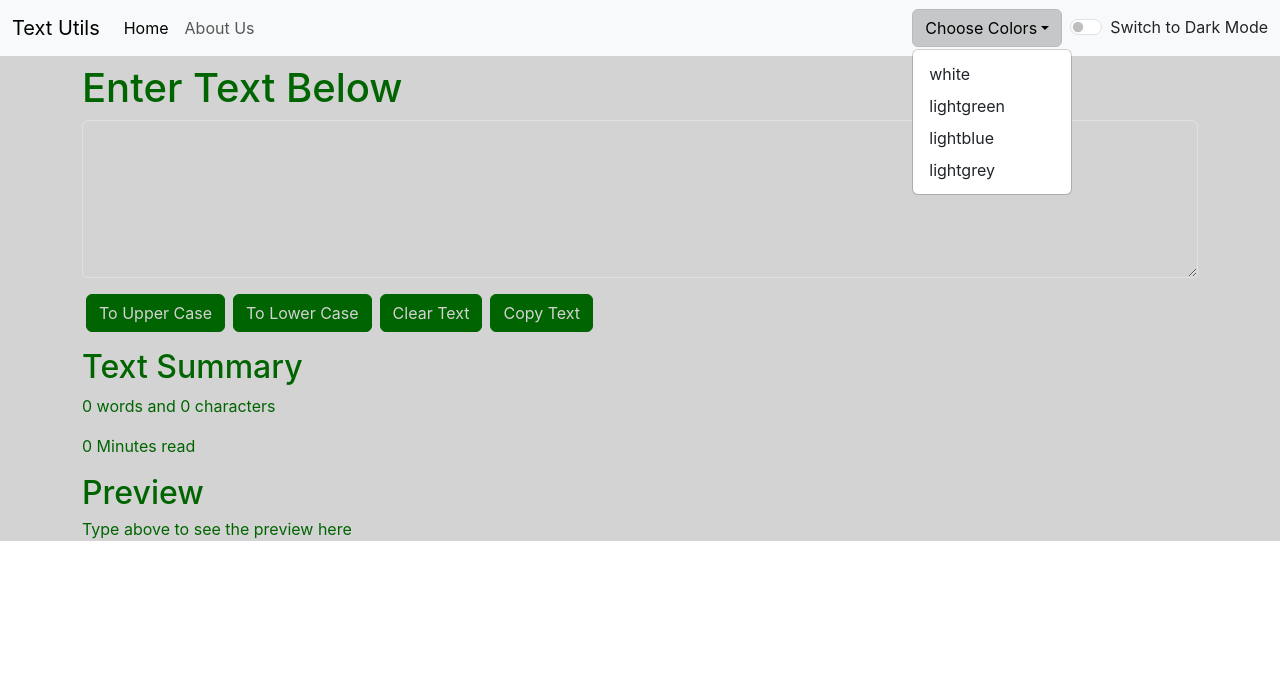
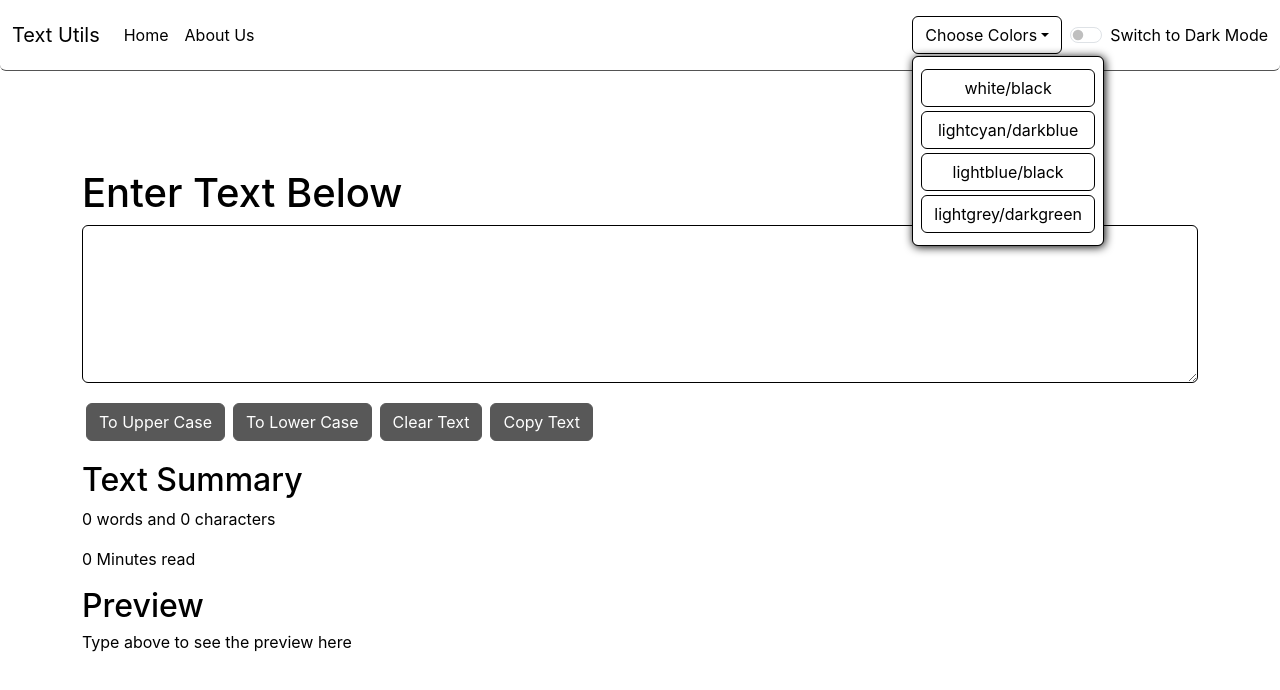
Before and after one commit to ogupta261/Reacting, a React (Create React App) app in the folder textutils/: page / in a window 1280 px wide. Both pictures are taken after a click on the button "Choose Colors". Shown: the top 690 px of the page. Built offline with nearby package versions, Linux system fonts and the light colour scheme.

Commit message:
Completed Color themes. Pending mode switch color disable.

```diff
--- a/package.json
+++ b/package.json
@@ -1,6 +1,7 @@
 {
   "dependencies": {
     "create-react-app": "^1.2.1",
+    "react-router-dom": "^6.17.0",
     "react-scripts": "^3.0.1"
   }
 }
--- a/textutils/src/App.js
+++ b/textutils/src/App.js
@@ -1,4 +1,4 @@
-import { useState } from "react";
+import { useEffect, useState } from "react";
 import "./App.css";
 import Navbar from "./Components/Navbar";
 import TextForm from "./Components/TextForm";
@@ -9,24 +9,18 @@ function App() {
   const [alert, setAlert] = useState(null);
   const [primary, setPrimary] = useState('white');
   const [secondary, setSecondary] = useState('black');
+  const [darkTheme, setDarkTheme] = useState(0);
+  const [lightTheme, setLightTheme] = useState(0);
 
   const themes = {
     light: {
-      primary: ['white','lightgreen','lightblue','lightgrey'],
-      secondary: ['black','darkblue','black','darkgreen']
+      primary: ['white', 'lightcyan', 'lightblue', 'lightgrey'],
+      secondary: ['black', 'darkblue', 'black', 'darkgreen']
     },
     dark: {
-      primary: ['black','darkblue','black','darkgreen'],
-      secondary: ['white','lightgreen','lightblue','lightgrey']
+      primary: ['black', 'darkslateblue', 'black', 'darkslategrey'],
+      secondary: ['white', 'lightcyan', 'lightblue', 'lightgrey']
     }
-  }
-
-  const setPrimaryColor = (color) => {
-    setPrimary(color)
-  }
-
-  const setSecondaryColor = (color) => {
-    setSecondary(color)
   }
 
   const showAlert = (message, type, time) => {
@@ -40,18 +34,80 @@ function App() {
   }
 
   let switchMode = () => {
-    document.body.style.backgroundColor = mode==='light' ? 'black' : 'white'
-    setPrimary(document.body.style.backgroundColor)
-    setSecondary(mode==='light' ? 'white' : 'black')
-    // showAlert((mode==='light' ? 'Dark' : 'Light') + ' mode has been set!', 'success', 1500)
-    setMode(mode==='light' ? 'dark' : 'light')
+    // console.dir(event)
+    setMode(mode === 'light' ? 'dark' : 'light')
+    switch (mode) {
+      case 'dark':
+        document.body.style.backgroundColor = themes.light.primary[lightTheme]
+        setPrimary(themes.light.primary[lightTheme])
+        setSecondary(themes.light.secondary[lightTheme])
+        showAlert('Light mode has been set!', 'success', 500)
+        // document.getElementById(`light-color-button-${lightTheme}`).disabled = true
+        break;
+      case 'light':
+        document.body.style.backgroundColor = themes.dark.primary[darkTheme]
+        setPrimary(themes.dark.primary[darkTheme])
+        setSecondary(themes.dark.secondary[darkTheme])
+        showAlert('Dark mode has been set!', 'success', 500)
+        // document.getElementById(`dark-color-button-${darkTheme}`).disabled = true
+        break;
+      default:
+        break;
+    }
   }
+
+  const handleSwitchColor = (event) => {
+    let index = event.target.value
+    // console.log(`Inside handleSwitchColor index=${index}`)
+    switch (mode) {
+      case 'dark':
+        // console.log(`Inside dark`)
+        document.body.style.backgroundColor = themes.dark.primary[index]
+        setPrimary(themes.dark.primary[index])
+        setSecondary(themes.dark.secondary[index])
+        setDarkTheme(index)
+        // console.log(`length = ${themes.dark.primary.length}`)
+        for (let i = 0; i < themes.dark.primary.length; i++) {
+          if ((index-i) === 0) {
+            // console.log(`Setting ${i} dark button to disabled`)
+            document.getElementById("dark-color-button-" + i).disabled = true
+          } else {
+            // console.log(`Setting ${i} dark button to enabled`)
+            document.getElementById("dark-color-button-" + i).disabled = false
+          }
+        }
+        break;
+
+      case 'light':
+        // console.log(`Inside light`)
+        document.body.style.backgroundColor = themes.light.primary[index]
+        setPrimary(themes.light.primary[index])
+        setSecondary(themes.light.secondary[index])
+        setLightTheme(index)
+        // console.log(`length = ${themes.light.primary.length}`)
+        for (let i = 0; i < themes.light.primary.length; i++) {
+          if ((index-i) === 0) {
+            // console.log(`Setting ${i} light button to disabled`)
+            document.getElementById("light-color-button-" + i).disabled = true
+          } else {
+            // console.log(`Setting ${i} light button to enabled`)
+            document.getElementById("light-color-button-" + i).disabled = false
+          }
+        }
+        break;
+      default:
+        break;
+    }
+    // console.log('Exiting handleSwitchColor')
+  }
+
+  // darkTheme={darkTheme} lightTheme={lightTheme}
   return (
-    <div style={{backgroundColor: primary}}>
-      <Navbar title='Text Utils' themes={themes} setPrimary={setPrimaryColor} setSecondary={setSecondaryColor} mode={mode} switchMode={switchMode}/>
-      <Alert alert={alert} setAlert={setAlert}/>
-      <TextForm heading='Enter Text Below' showAlert={showAlert} primary={primary} secondary={secondary} mode={mode}/>
-    </div>
+    <>
+      <Navbar title='Text Utils' themes={themes} handleSwitchColor={handleSwitchColor} darkTheme={darkTheme} lightTheme={lightTheme} primary={primary} secondary={secondary} mode={mode} switchMode={switchMode} />
+      <Alert alert={alert} />
+      <TextForm heading='Enter Text Below' showAlert={showAlert} primary={primary} secondary={secondary} mode={mode} />
+    </>
   );
 }
 
--- a/textutils/src/Components/Alert.js
+++ b/textutils/src/Components/Alert.js
@@ -2,8 +2,11 @@ import React from 'react'
 
 export default function Alert(props) {
   return (
-    props.alert && <div class={`alert alert-${props.alert.type} alert-dismissible`} role="alert">
-       <div>{props.alert.message}</div>
-    </div>
+    <div className='container my-4' style={{ height: "50px"}}>
+      {
+        props.alert && <div className={`alert alert-${props.alert.type} alert-dismissible`} role="alert">
+          <div>{props.alert.message}</div>
+        </div>
+      }</div>
   )
 }
--- a/textutils/src/Components/Navbar.js
+++ b/textutils/src/Components/Navbar.js
@@ -3,27 +3,10 @@ import PropTypes from 'prop-types'
 
 export default function Navbar(props) {
 
-  const handleSwitchColor = (index) => {
-    switch (props.mode) {
-      case 'dark':
-        props.setPrimary(props.themes.dark.primary[index])
-        props.setSecondary(props.themes.dark.secondary[index])
-        break;
-
-      case 'light':
-        props.setPrimary(props.themes.light.primary[index])
-        props.setSecondary(props.themes.light.secondary[index])
-        break;
-      default:
-        break;
-    }
-
-  }
-
   return (
-    <nav className={`navbar navbar-expand-lg navbar-${props.mode} bg-${props.mode}`}>
+    <nav className={`navbar navbar-expand-lg rounded-bottom`} style={{ background: `linear-gradient(${props.mode==='light'? 'white': 'black'},${props.primary})`, borderBottom: "0.2px inset", borderBottomColor: props.secondary}}>
       <div className="container-fluid">
-        <a className="navbar-brand" href="/">
+        <a className="navbar-brand" style={{color: props.secondary}} href="/">
           {props.title}
         </a>
         <button
@@ -40,43 +23,33 @@ export default function Navbar(props) {
         <div className="collapse navbar-collapse" id="navbarSupportedContent">
           <ul className="navbar-nav me-auto mb-2 mb-lg-0">
             <li className="nav-item">
-              <a className="nav-link active" aria-current="page" href="/">
+              <a className="nav-link active" style={{color: props.secondary}} aria-current="page" href="/">
                 Home
               </a>
             </li>
             <li className="nav-item">
-              <a className="nav-link" href="/">
+              <a className="nav-link" style={{color: props.secondary}} href="/">
                 About Us
               </a>
             </li>
           </ul>
-          <div className="btn-group mx-2" data-bs-theme={props.mode} role="group" aria-label="Button group with nested dropdown">
+          <div className="btn-group mx-2 my-2" role="group" aria-label="Button group with nested dropdown">
             <div className="btn-group" role="group">
-              <button type="button" className={`btn btn-${props.mode} dropdown-toggle`} data-bs-toggle="dropdown" aria-expanded="false">
+              <button type="button" className={`btn btn-primary dropdown-toggle`} style={{background: `linear-gradient(transparent, transparent)`, color: props.secondary, borderColor: props.secondary}} data-bs-toggle="dropdown" aria-expanded="false">
                 Choose Colors
               </button>
-              <ul className="dropdown-menu">
+              <ul className="dropdown-menu" id="color-palette" style={{backgroundColor: props.primary, border: "1px solid", borderColor: props.secondary, boxShadow: `1px 1px 10px 0px ${props.secondary}`}} >
                 {props.mode==='dark' && props.themes.dark.primary.map((item, index) => (
-                  <li><a className="dropdown-item" key={index} onClick={handleSwitchColor(index)} href="/">{item}</a></li>
+                  <li className="mx-2 my-1" key={`color-button-${index}`}><button type="button" style={{width: "100%", background: `linear-gradient(transparent, black)`, color: props.secondary, border: "0.5px solid", borderColor: props.secondary}} id={`dark-color-button-${index}`} className="btn btn-primary" onClick={props.handleSwitchColor} value={index}> {item}/{props.themes.dark.secondary[index]}</button></li>
                 ))}
                 {props.mode==='light' && props.themes.light.primary.map((item, index) => (
-                  <li><a className="dropdown-item" key={index} onClick={handleSwitchColor(index)} href="/">{item}</a></li>
+                  <li className="mx-2 my-1" key={`color-button-${index}`}><button type="button" style={{width: "100%", background: `linear-gradient(transparent, white)`, color: props.secondary, border: "0.5px solid", borderColor: props.secondary}} id={`light-color-button-${index}`} className="btn btn-primary" onClick={props.handleSwitchColor} value={index}> {item}/{props.themes.light.secondary[index]}</button></li>
                 ))}
-                {/* <li>
-                  <button type="button" className={`btn btn-${props.mode}`}>
-                    Color 1
-                  </button>
-                </li>
-                <li>
-                  <button type="button" className={`btn btn-${props.mode}`}>
-                    Color 2
-                  </button>
-                </li> */}
               </ul>
             </div>
           </div>
-          <div className={`form-check form-switch text-${props.mode === 'light' ? 'dark' : 'light'}`}>
-            <input className="form-check-input" type="checkbox" role="switch" id="modeSwitch" onChange={props.switchMode} />
+          <div className="form-check form-switch my-1" style={{background: `linear-gradient(transparent, transparent)`, color: props.secondary}}>
+            <input className="form-check-input" type="checkbox" role="switch" id="modeSwitch" onChange={props.switchMode} style={{}}/>
             <label className="form-check-label" htmlFor="modeSwitch">{props.mode === 'light' ? 'Switch to Dark Mode' : 'Switch to Light Mode'}</label>
           </div>
         </div>
--- a/textutils/src/Components/TextForm.js
+++ b/textutils/src/Components/TextForm.js
@@ -15,7 +15,7 @@ export default function TextForm(props) {
 
     const calculateLengths = (event) => {
         let newText = event.target.value
-        setWords(newText.trim().split(/[ ,]+/).length)
+        setWords(newText.trim().split(/[\s,]+/).length)
         if(newText==='') setWords(0)
         setCharacters(newText.length)
     }
@@ -40,12 +40,12 @@ export default function TextForm(props) {
             <div className="container" style={{color: props.secondary}}>
                 <h1 className="my-2">{props.heading}</h1>
                 <div className="mb-3">
-                    <textarea className="form-control" id="textForm" rows="6" value={text} style={{color: props.secondary, backgroundColor: props.primary}} onChange={handleOnChange}></textarea>
+                    <textarea className="form-control" id="textForm" rows="6" value={text} style={{color: props.secondary, borderColor: props.secondary, backgroundColor: props.primary}} onChange={handleOnChange}></textarea>
                 </div>
-                <button style={{color: props.primary, backgroundColor: props.secondary, borderColor: props.secondary}} className="btn btn-primary mx-1" onClick={handleUpperCase}>To Upper Case</button>
-                <button style={{color: props.primary, backgroundColor: props.secondary, borderColor: props.secondary}} className="btn btn-primary mx-1" onClick={handleLowerCase}>To Lower Case</button>
-                <button style={{color: props.primary, backgroundColor: props.secondary, borderColor: props.secondary}} className="btn btn-primary mx-1" onClick={handleClearText}>Clear Text</button>
-                <button style={{color: props.primary, backgroundColor: props.secondary, borderColor: props.secondary}} className="btn btn-primary mx-1" onClick={handleCopyText}>Copy Text</button>
+                <button disabled={characters===0} style={{color: props.primary, backgroundColor: props.secondary, borderColor: props.secondary}} className="btn btn-primary mx-1 my-1" onClick={handleUpperCase}>To Upper Case</button>
+                <button disabled={characters===0} style={{color: props.primary, backgroundColor: props.secondary, borderColor: props.secondary}} className="btn btn-primary mx-1 my-1" onClick={handleLowerCase}>To Lower Case</button>
+                <button disabled={characters===0} style={{color: props.primary, backgroundColor: props.secondary, borderColor: props.secondary}} className="btn btn-primary mx-1 my-1" onClick={handleClearText}>Clear Text</button>
+                <button disabled={characters===0} style={{color: props.primary, backgroundColor: props.secondary, borderColor: props.secondary}} className="btn btn-primary mx-1 my-1" onClick={handleCopyText}>Copy Text</button>
             </div>
             <div className="container my-3" style={{color: props.secondary}}>
                 <h2>Text Summary</h2>
```
Also changed, not shown: 1 other file (tests, documents, lock files or other folders).
